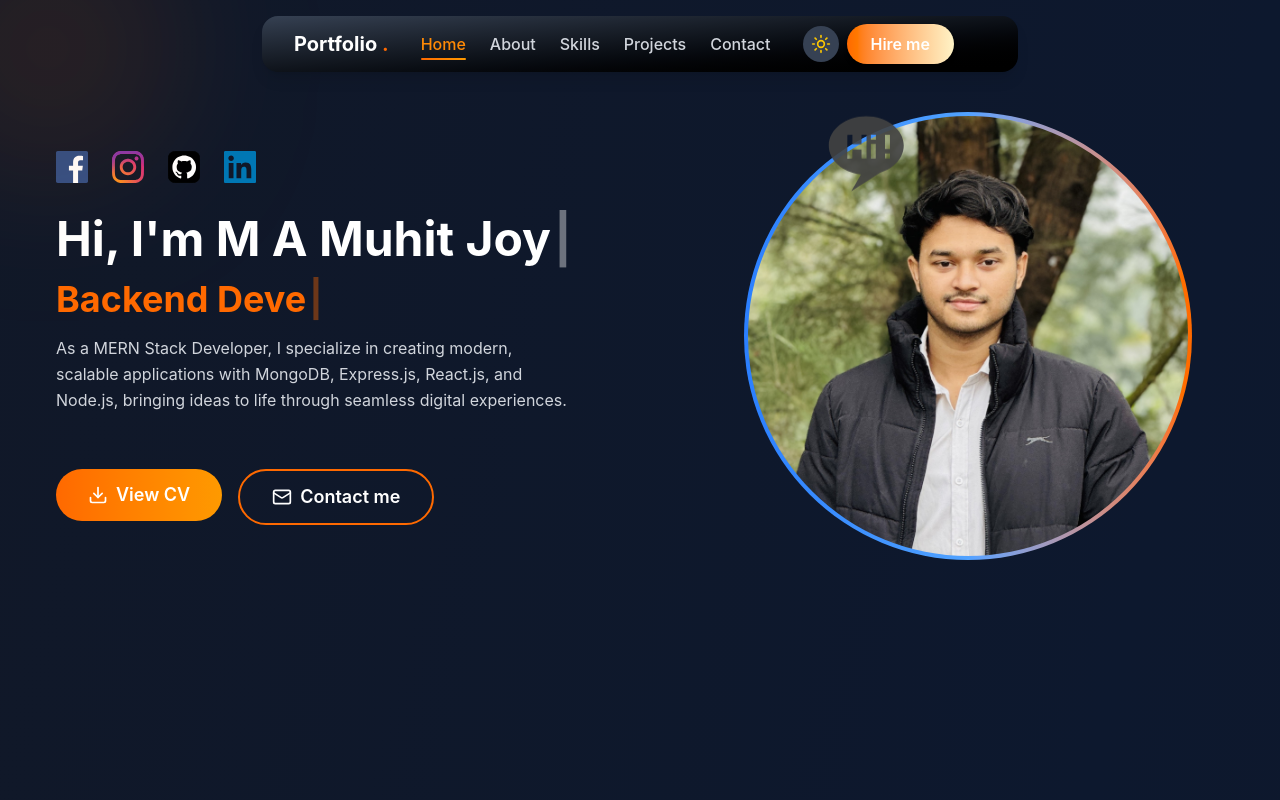
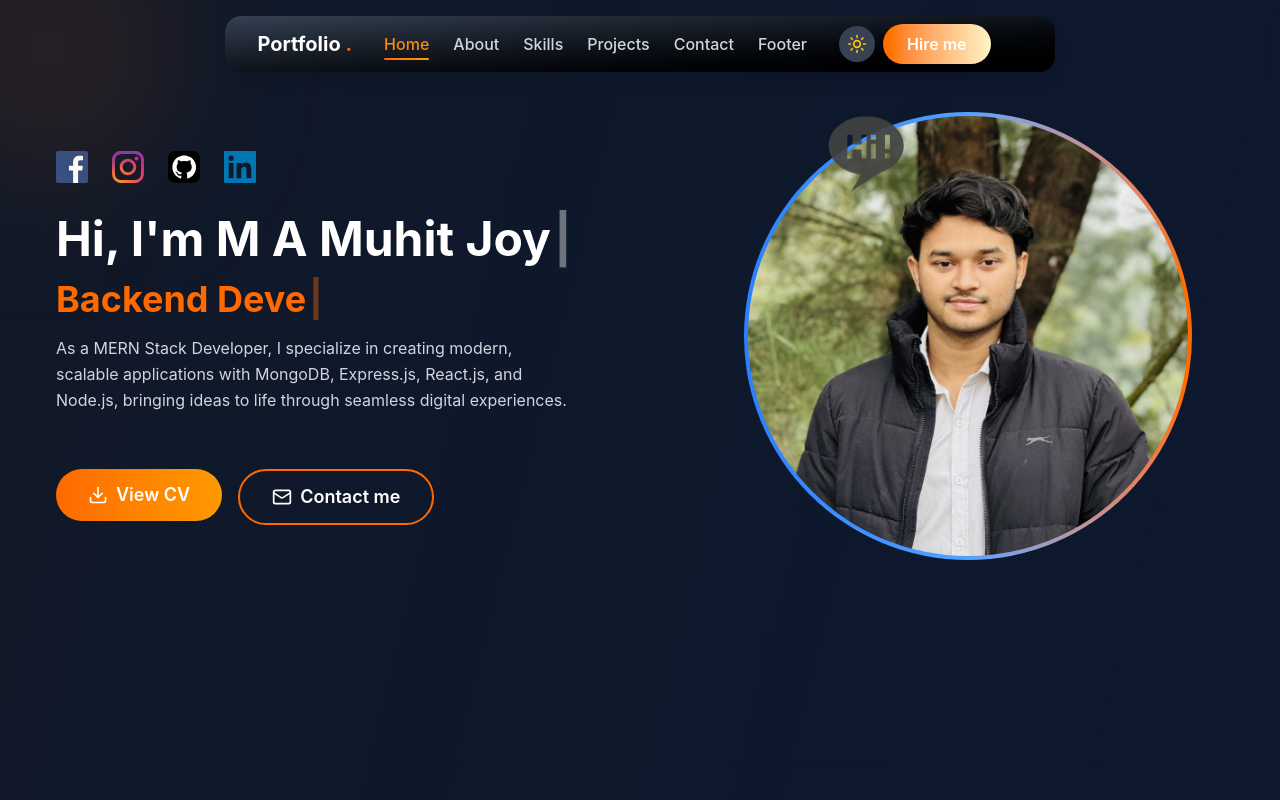
Before and after one commit to muhitjoy/portfolio, a React (Vite) app: page / in a window 1280 px wide. Shown: the top 800 px of the page. Built offline with nearby package versions, Linux system fonts and the light colour scheme.

Commit message:
update navbar section

```diff
--- a/src/components/Navbar/Navbar.jsx
+++ b/src/components/Navbar/Navbar.jsx
@@ -11,8 +11,9 @@ const Navbar = ({ darkMode, toggleDarkMode }) => {
     { name: "Home", link: "#home" },
     { name: "About", link: "#about" },
     { name: "Skills", link: "#skills" },
-    { name: "Projects", link: "#projects" },
+    { name: "Projects", link: "#projects"},
     { name: "Contact", link: "#contact" },
+    { name: "Footer", link: "#footer" },
   ];
 
   const lightColors = {
```
